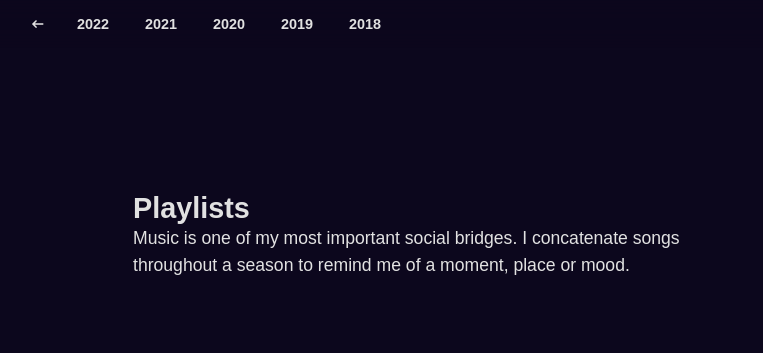
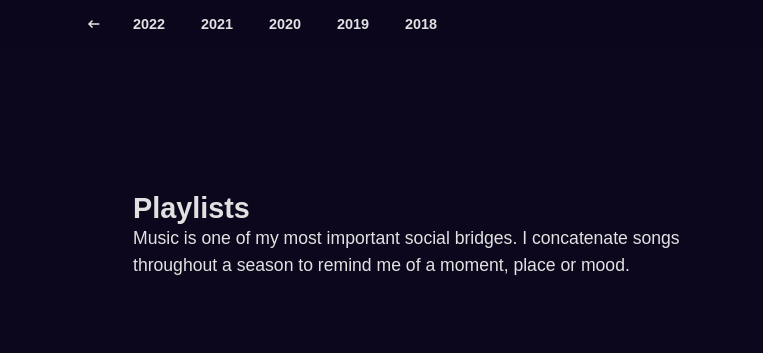
Before and after one commit to jshbrtz/jshbrtz.com, an Eleventy site: page src/playlists.md in a window 1280 px wide. Shown: the top 353 px of the page, without its empty margins (203-966 px from the left). Built offline with nearby package versions, Linux system fonts and the light colour scheme; Eleventy itself is replaced by a stand-in of ours; files that its build step writes are made by us from their sources; a web font is replaced by a local one.

Commit message:
Menu adjustments on desktop

```diff
--- a/src/style/style.css
+++ b/src/style/style.css
@@ -410,9 +410,9 @@ iv. layouts
 
 #page-nav {
 	margin: 0 auto;
-	max-width: 55rem; /* this should match .container max-width */
-	padding-left: 1rem;
-	padding-right: 1rem;
+	max-width: 49rem; /* this should match .container max-width */
+	padding-left: 1.5rem;
+	padding-right: 1.5rem;
 }
 
 .greeting {
```
